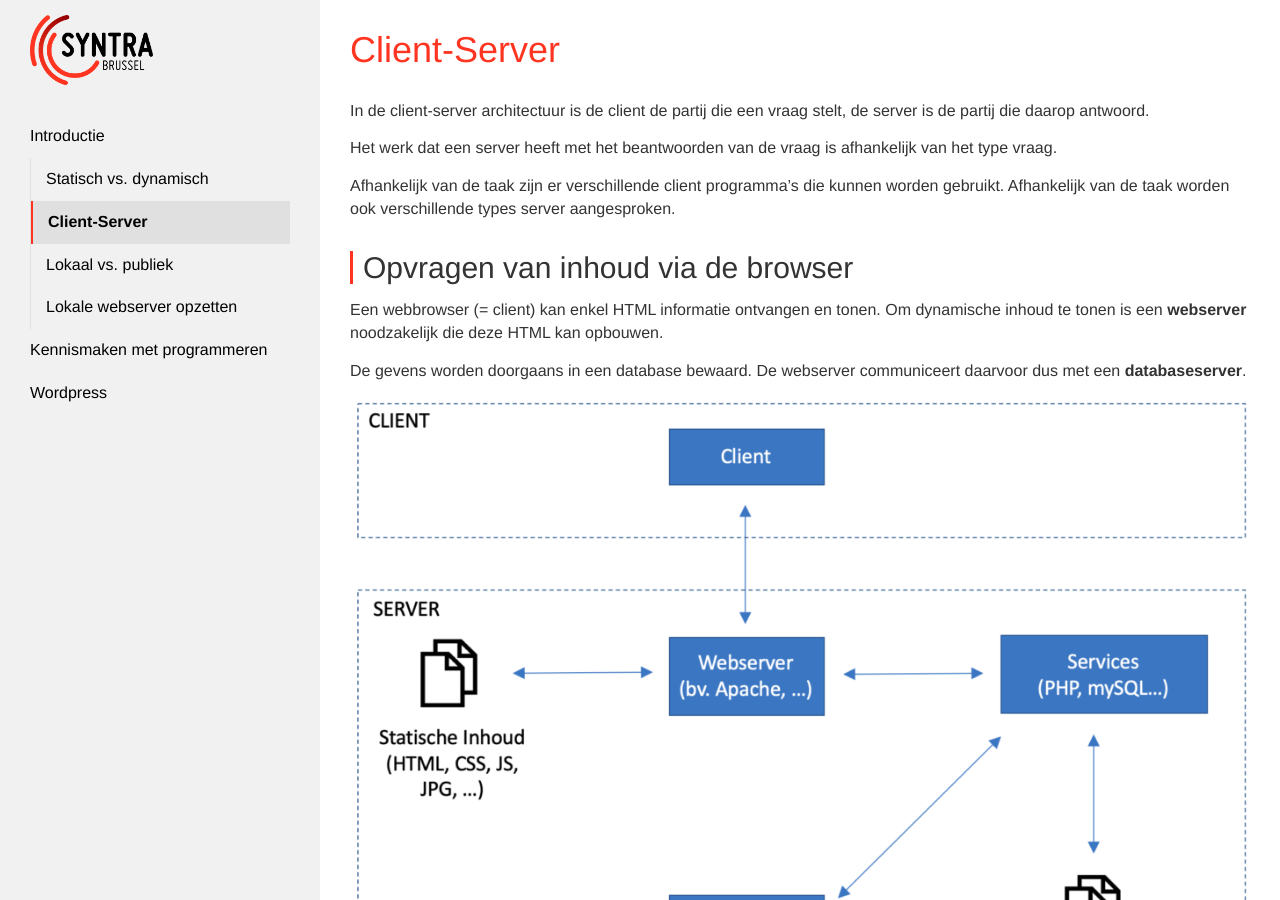
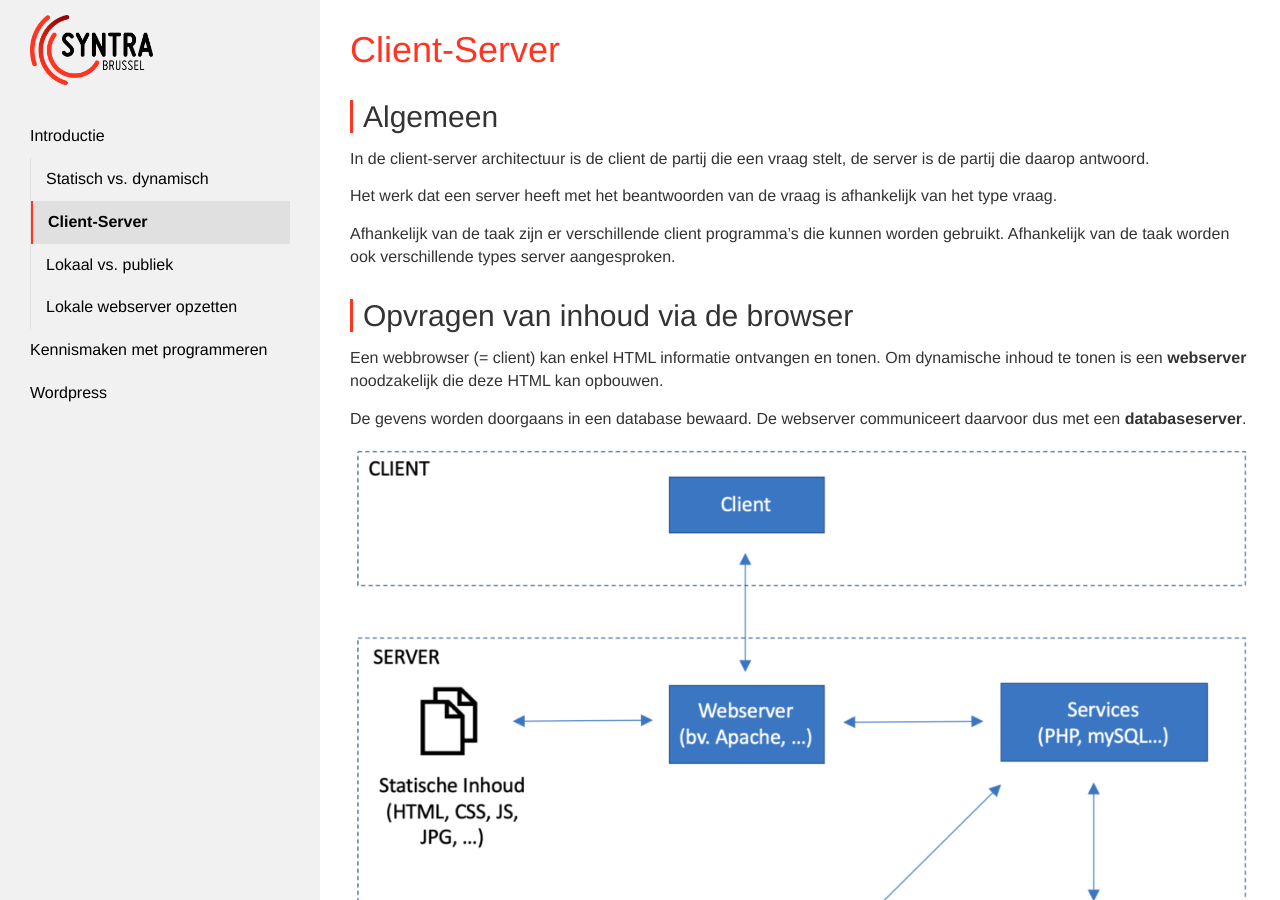
Before and after one commit to Syntra-Brussel/dynamische-webtechnieken, a Jekyll site: the page built from introductie/client-server.md, in a window 1280 px wide and 900 px high. Built offline with Jekyll 4.4.1, drawn with Linux system fonts in a browser that asks for light colours; nearby versions of some CDN libraries; a script that is not in the unit is left out.

Commit message:
Update client-server.md

```diff
--- a/introductie/client-server.md
+++ b/introductie/client-server.md
@@ -6,6 +6,8 @@ collection: introductie
 links:
   - url: https://syntra-brussel.github.io/webdesign/tips-and-tricks/website-online-zetten
 ---
+
+## Algemeen
 In de client-server architectuur is de client de partij die een vraag stelt, de server is de partij die daarop antwoord.
 
 Het werk dat een server heeft met het beantwoorden van de vraag is afhankelijk van het type vraag.
@@ -21,7 +23,7 @@ De gevens worden doorgaans in een database bewaard. De webserver communiceert da
 
 Aan de hand van de URL weet de webserver wat wordt opgevraagd en welke services nodig zijn om het resultaat (HTML) ge verkrijgen dat moet worden terug gestuurd.
 
-## De (unieke) URL
+### De (unieke) URL
 
 <img src="images/url.png" />
 
@@ -34,6 +36,6 @@ Aan de hand van de URL weet de webserver wat wordt opgevraagd en welke services
 
 In het beeld hierboven is het opgevraagd bestand een HTML bestand, statisch dus. Daarvoor is geen verwerking op de server nodig. Als dit een PHP bestand is weet de webserver dat de PHP service moet gestart worden.
 
-## Altijd nog een beetje statische informatie
+### Altijd nog een beetje statische informatie
 
 De CSS/JS, beelden en andere documenten die bij een aanvraag van dynamische inhoud horen worden wel nog steeds statisch aangeboden. De webserver functioneert dan enkel als doorgeeflijk. De inhoud kan bijvoorbeeld wel nog afgeschermd worden wanneer de aanvrager niet de correcte authorisatie heeft.
```
